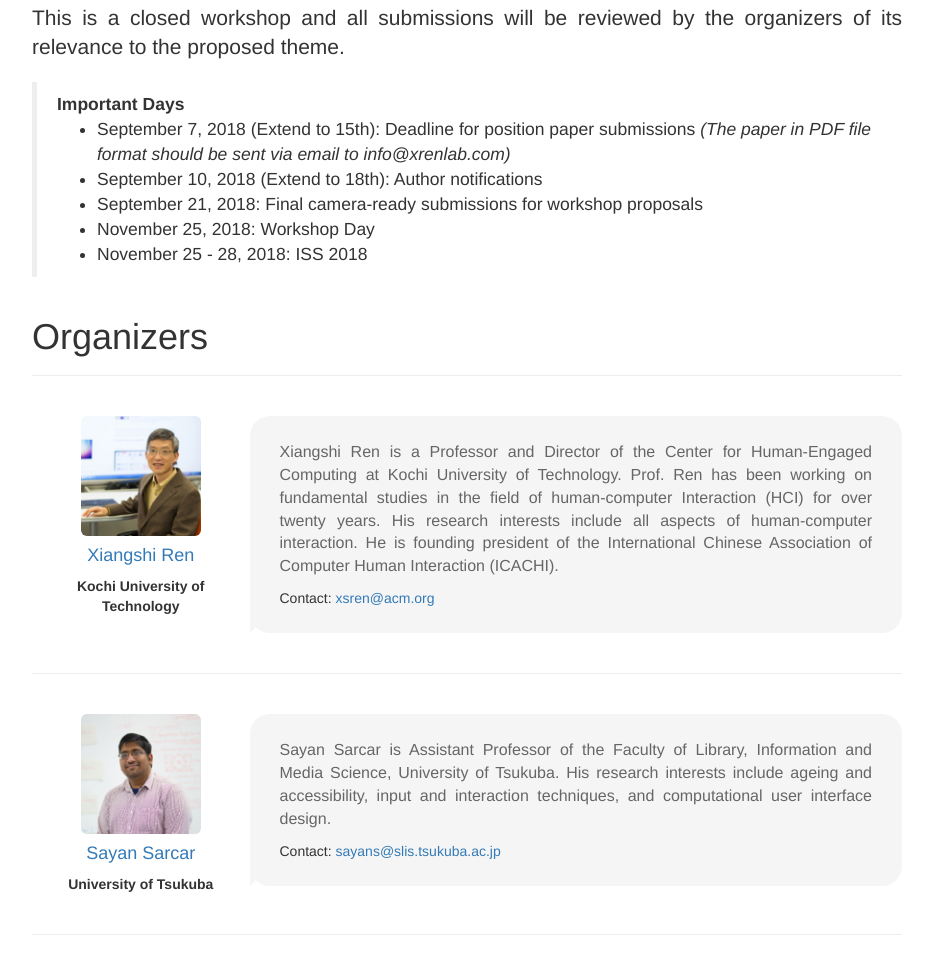
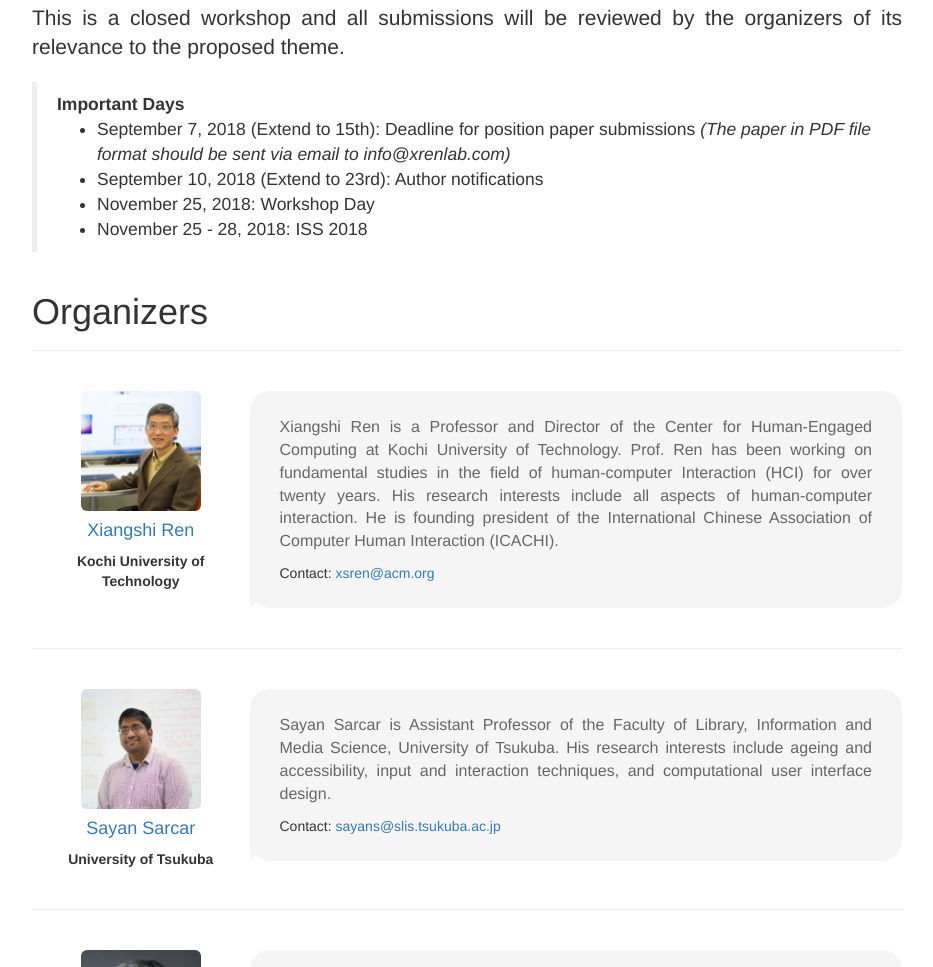
Before and after one commit to Center4HEC/Center4HEC.github.io, a plain HTML site: page index.html in a window 1280 px wide. Shown: the part 1610-2577 px from the top of the page, without its empty margins (173-1106 px from the left). Drawn offline with nearby package versions, Linux system fonts and the light colour scheme.

Commit message:
change time

```diff
--- a/index.html
+++ b/index.html
@@ -145,8 +145,7 @@
                     <li>September 7, 2018 (Extend to 15th): Deadline for position paper submissions
                         <i>(The paper in PDF file format should be sent via email to info@xrenlab.com)</i>
                     </li>
-                    <li>September 10, 2018 (Extend to 18th): Author notifications</li>
-                    <li>September 21, 2018: Final camera-ready submissions for workshop proposals</li>
+                    <li>September 10, 2018 (Extend to 23rd): Author notifications</li>
                     <li>November 25, 2018: Workshop Day</li>
                     <li>November 25 - 28, 2018: ISS 2018</li>
                 </ul>
```
